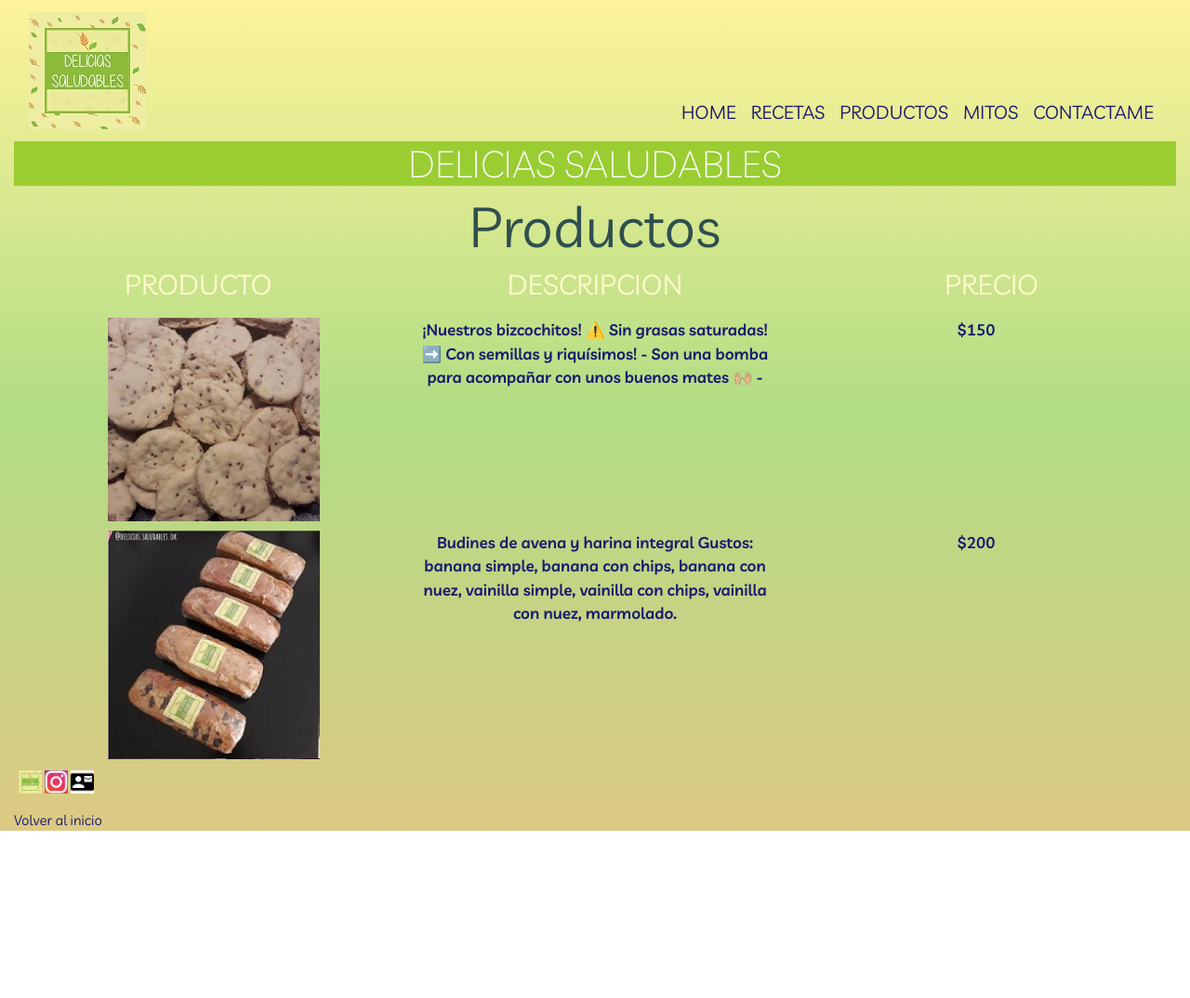
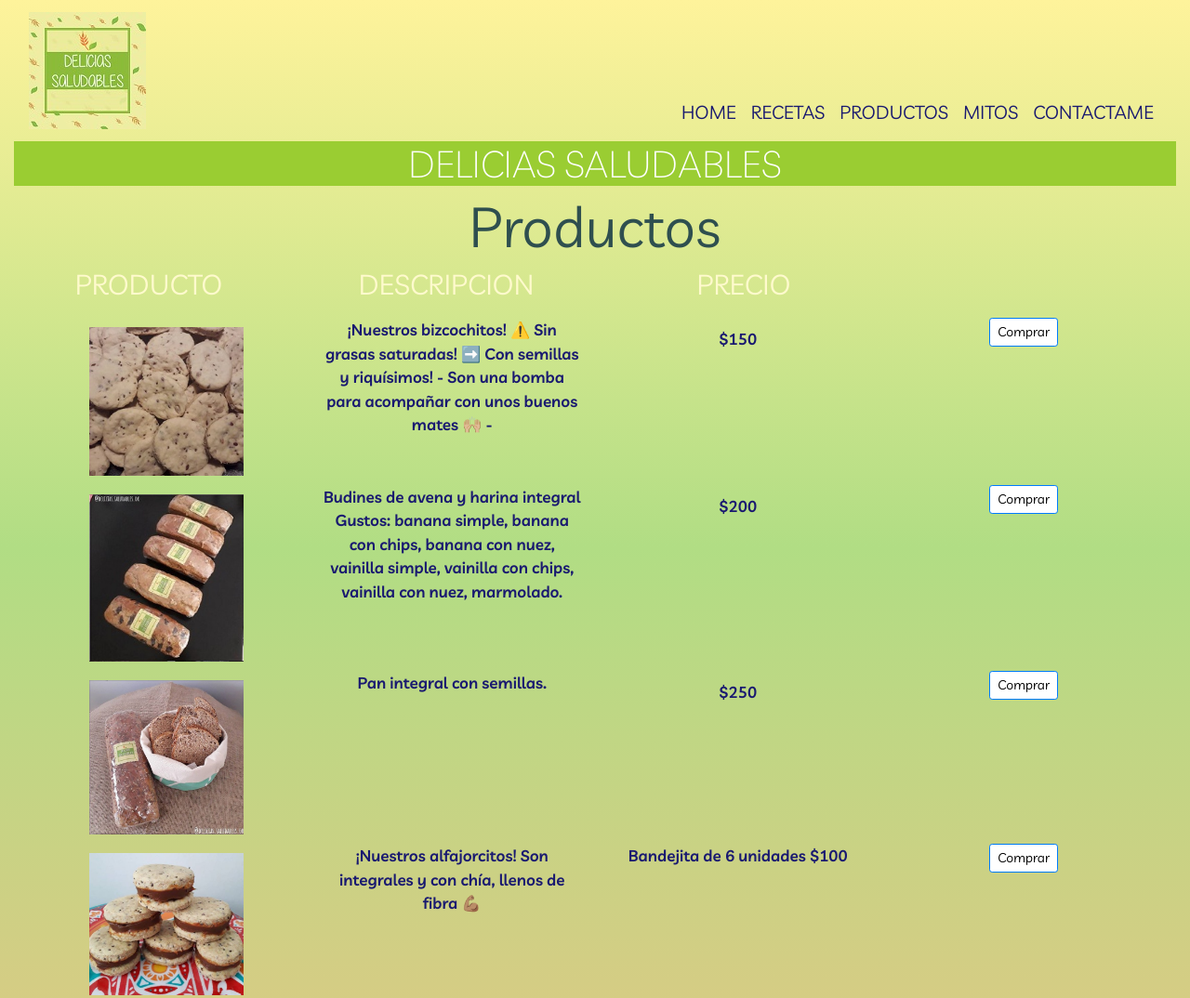
Before and after one commit to Velure/DeliciasSaludables, a website: page pages/productos.html in a window 1280 px wide. Shown: the top 1074 px of the page at 93% size. Before the commit the page ends 894 px from the top, so only its background shows below. Drawn offline with nearby package versions, Linux system fonts and the light colour scheme.

Commit message:
Add files via upload

```diff
--- a/css/estilo.css
+++ b/css/estilo.css
@@ -68,6 +68,9 @@
 
 .footer__href--color {
   color: midnightblue; }
+
+.footer__margen {
+  margin-top: 40px; }
 
 /* estilo contenido */
 .contenido__titulo--color {
@@ -291,3 +294,20 @@ h1:hover {
 .contacto__margen {
   margin-top: 30px;
   margin-left: 5px; }
+
+/* estilo producto */
+.producto__imagen--tamanio {
+  width: 60%; }
+
+.producto__boton--color {
+  background-color: white;
+  color: black; }
+
+@media only screen and (max-width: 767px) {
+  .producto__subtitulo--mostrar {
+    display: none; }
+  .producto__texto--tamanio {
+    font-size: 13px; } }
+
+.producto__margen {
+  margin-top: 10px; }
--- a/pages/productos.html
+++ b/pages/productos.html
@@ -63,46 +63,80 @@
 					</div>
 				</div>
 				<div class="row text-center">
-	 				<div class="col-lg-4 col-md-4 col-4">
-	 					<h3 class="contenido__subtitulo--color contenido__subtitulo--fuente">PRODUCTO</h3>
+	 				<div class="col-lg-3 col-md-3 col-0">
+	 					<h3 class="contenido__subtitulo--color contenido__subtitulo--fuente producto__subtitulo--mostrar">PRODUCTO</h3>
 	 				</div>
-					<div class="col-lg-4 col-md-4 col-4">
-	 					<h3 class="contenido__subtitulo--color contenido__subtitulo--fuente">DESCRIPCION</h3>
+					<div class="col-lg-3 col-md-3 col-0">
+	 					<h3 class="contenido__subtitulo--color contenido__subtitulo--fuente producto__subtitulo--mostrar">DESCRIPCION</h3>
 					</div>
-					<div class="col-lg-4 col-md-4 col-4">
-						<h3 class="contenido__subtitulo--color contenido__subtitulo--fuente">PRECIO</h3>
+					<div class="col-lg-3 col-md-3 col-0">
+						<h3 class="contenido__subtitulo--color contenido__subtitulo--fuente producto__subtitulo--mostrar">PRECIO</h3>
 					</div>
 	 			</div>
 	 			<div class="row text-center estiloGeneral__margen">
-	 				<div class="col-lg-4 col-md-4 col-2">
-	 					<img class="contenido__imagen--tamanio" src="../assets/img/bizcochos.JPG" alt="bizco">
+	 				<div class="col-lg-3 col-md-3 col-12">
+	 					<img class="producto__imagen--tamanio producto__margen" src="../assets/img/bizcochos.JPG" alt="bizco">
 	 				</div>
-					<div class="col-lg-4 col-md-4 col-8">
+					<div class="col-lg-3 col-md-3 col-12">
 	 					<p class="contenido__texto--color contenido__texto--fuente">¡Nuestros bizcochitos!
 							⚠️ Sin grasas saturadas!
 							➡️ Con semillas y riquísimos!
 							- Son una bomba para acompañar con unos buenos mates 🙌🏼 -</p>
 					</div>
-					<div class="col-lg-4 col-md-4 col-2">
-						<p class="contenido__texto--color contenido__texto--fuente">$150</p>
+					<div class="col-lg-3 col-md-3 col-6">
+						<p class="contenido__texto--color contenido__texto--fuente producto__texto--tamanio producto__margen">$150</p>
+					</div>
+					<div class="col-lg-3 col-md-3 col-6">
+						<button type="button" class="btn btn-primary btn-sm producto__boton--color">Comprar</button>
 					</div>
 	 			</div>
 	 			<div class="row text-center estiloGeneral__margen">
-	 				<div class="col-lg-4 col-md-4 col-2">
-	 					<img class="contenido__imagen--tamanio" src="../assets/img/budines.JPG" alt="bizco">
+	 				<div class="col-lg-3 col-md-3 col-12">
+	 					<img class="producto__imagen--tamanio producto__margen" src="../assets/img/budines.JPG" alt="budin">
 	 				</div>
-					<div class="col-lg-4 col-md-4 col-8">
+					<div class="col-lg-3 col-md-3 col-12">
 	 					<p class="contenido__texto--color contenido__texto--fuente">Budines de avena y harina integral
 						Gustos: banana simple, banana con chips, banana con nuez, vainilla simple, vainilla con chips, vainilla con nuez, marmolado. </p>
 					</div>
-					<div class="col-lg-4 col-md-4 col-2">
-						<p class="contenido__texto--color contenido__texto--fuente">$200</p>
+					<div class="col-lg-3 col-md-3 col-6">
+						<p class="contenido__texto--color contenido__texto--fuente producto__texto--tamanio producto__margen">$200</p>
+					</div>
+					<div class="col-lg-3 col-md-3 col-6">
+						<button type="button" class="btn btn-primary btn-sm producto__boton--color">Comprar</button>
+					</div>
+	 			</div>
+	 			<div class="row text-center estiloGeneral__margen">
+	 				<div class="col-lg-3 col-md-3 col-12">
+	 					<img class="producto__imagen--tamanio producto__margen" src="../assets/img/integral3.jpeg" alt="pan">
+	 				</div>
+					<div class="col-lg-3 col-md-3 col-12">
+	 					<p class="contenido__texto--color contenido__texto--fuente">Pan integral con semillas.</p>
+					</div>
+					<div class="col-lg-3 col-md-3 col-6">
+						<p class="contenido__texto--color contenido__texto--fuente producto__texto--tamanio producto__margen">$250</p>
+					</div>
+					<div class="col-lg-3 col-md-3 col-6">
+						<button type="button" class="btn btn-primary btn-sm producto__boton--color">Comprar</button>
+					</div>
+	 			</div>
+	 			<div class="row text-center estiloGeneral__margen">
+	 				<div class="col-lg-3 col-md-3 col-12">
+	 					<img class="producto__imagen--tamanio producto__margen" src="../assets/img/alfajor.JPG" alt="alfajor">
+	 				</div>
+					<div class="col-lg-3 col-md-3 col-12">
+	 					<p class="contenido__texto--color contenido__texto--fuente">¡Nuestros alfajorcitos! Son integrales y con chía, llenos de fibra 💪🏽</p>
+					</div>
+					<div class="col-lg-3 col-md-3 col-6">
+						<p class="contenido__texto--color contenido__texto--fuente">Bandejita de 6 unidades $100</p>
+					</div>
+					<div class="col-lg-3 col-md-3 col-6">
+						<button type="button" class="btn btn-primary btn-sm producto__boton--color">Comprar</button>
 					</div>
 	 			</div>
 	 		</div>
  			<!-- cierre contenido -->
 		 	 	<!-- inicio footer-->
-		 	<div class="row footer">
+		 	<div class="row footer footer__margen">
  				<div class="footer__icono">
  					<p><img class="footer__icono--tamanio footer__icono--margen" src="../assets/img/logoDelicias.jpg" alt="logo Delicias"></p>
  				</div>
```
Also changed, not shown: pages/contactame.html (+1 -1 lines), pages/mitos.html (+1 -1 lines), pages/recetas.html (+1 -1 lines).
